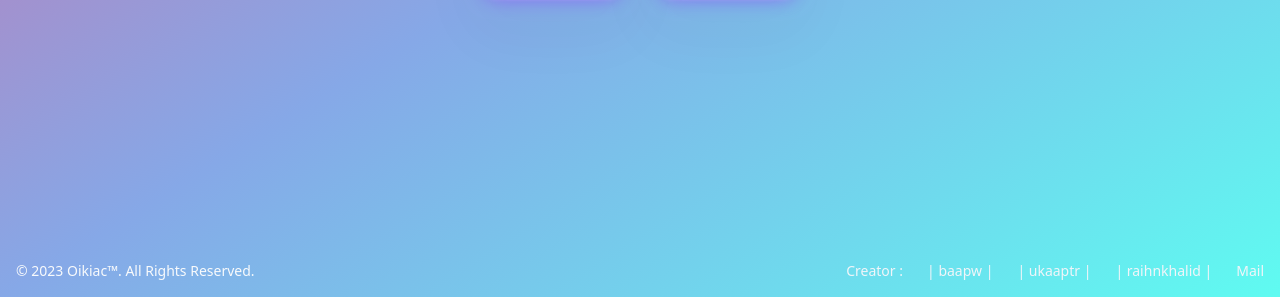
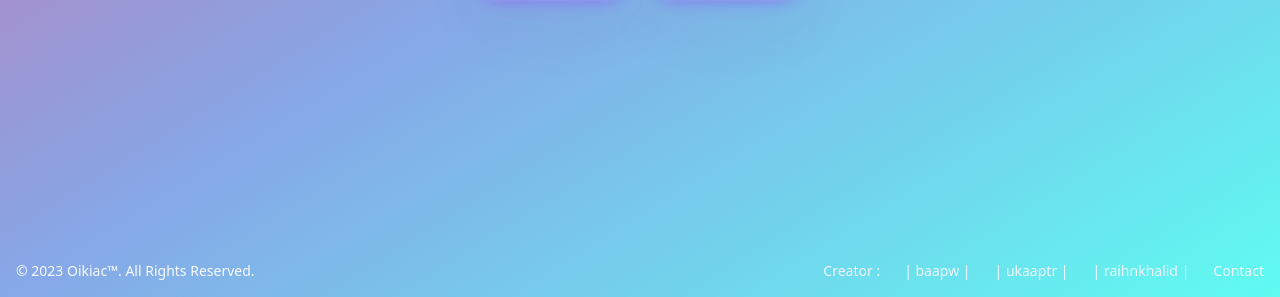
Before and after one commit to OikiacGames/OikiacGames.github.io, a website: page index.html in a window 1280 px wide. Shown: the part 503-800 px from the top of the page. Drawn offline with Linux system fonts and the light colour scheme; a web font is replaced by a local one.

Commit message:
Benerin footer dikit

```diff
--- a/index.html
+++ b/index.html
@@ -73,7 +73,7 @@
         <a href="https://www.instagram.com/raihnkhalid/" class="mr-4 hover:underline md:mr-6"><span>|</span> raihnkhalid <span>|</span></a>
     </li>
         <li>
-            <a href="mailto:oikiacgames@gmail.com" class="hover:underline">Mail</a>
+            <a href="mailto:oikiacgames@gmail.com" class="hover:underline">Contact</a>
         </li>
     </ul>
     </div>
```
